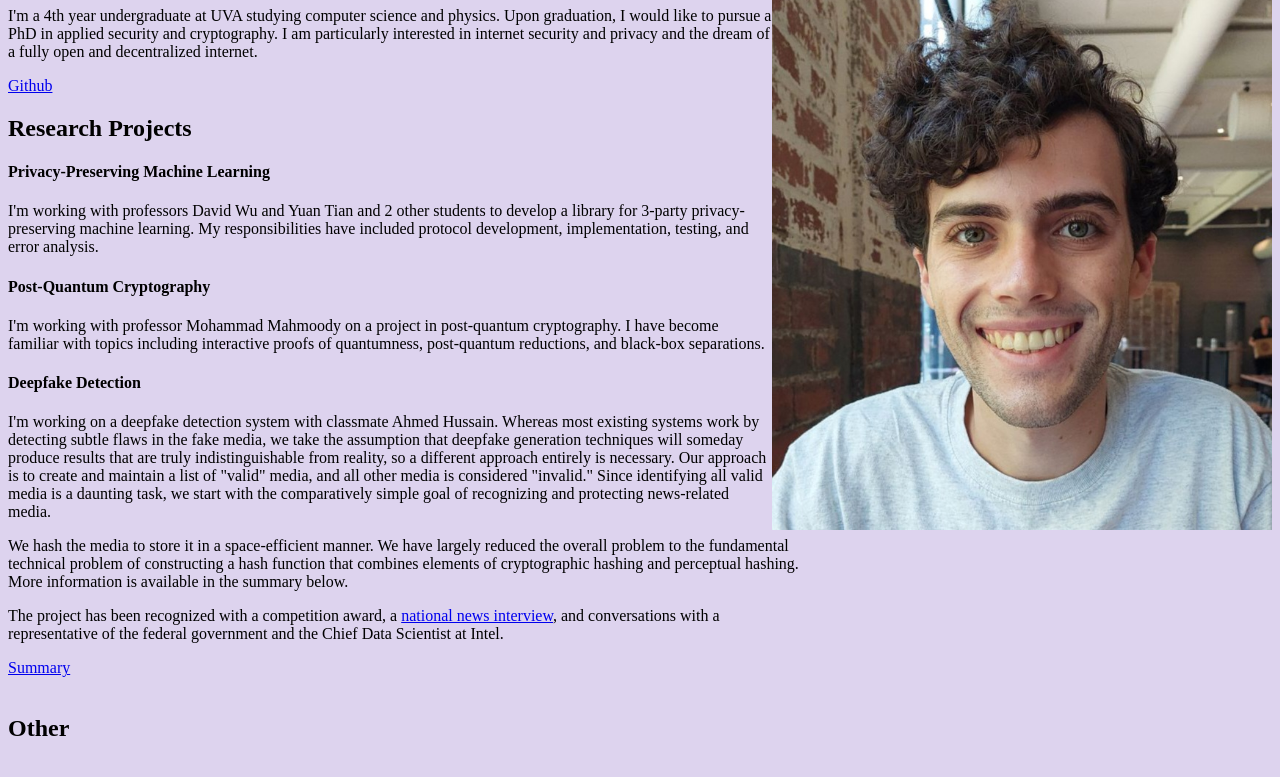
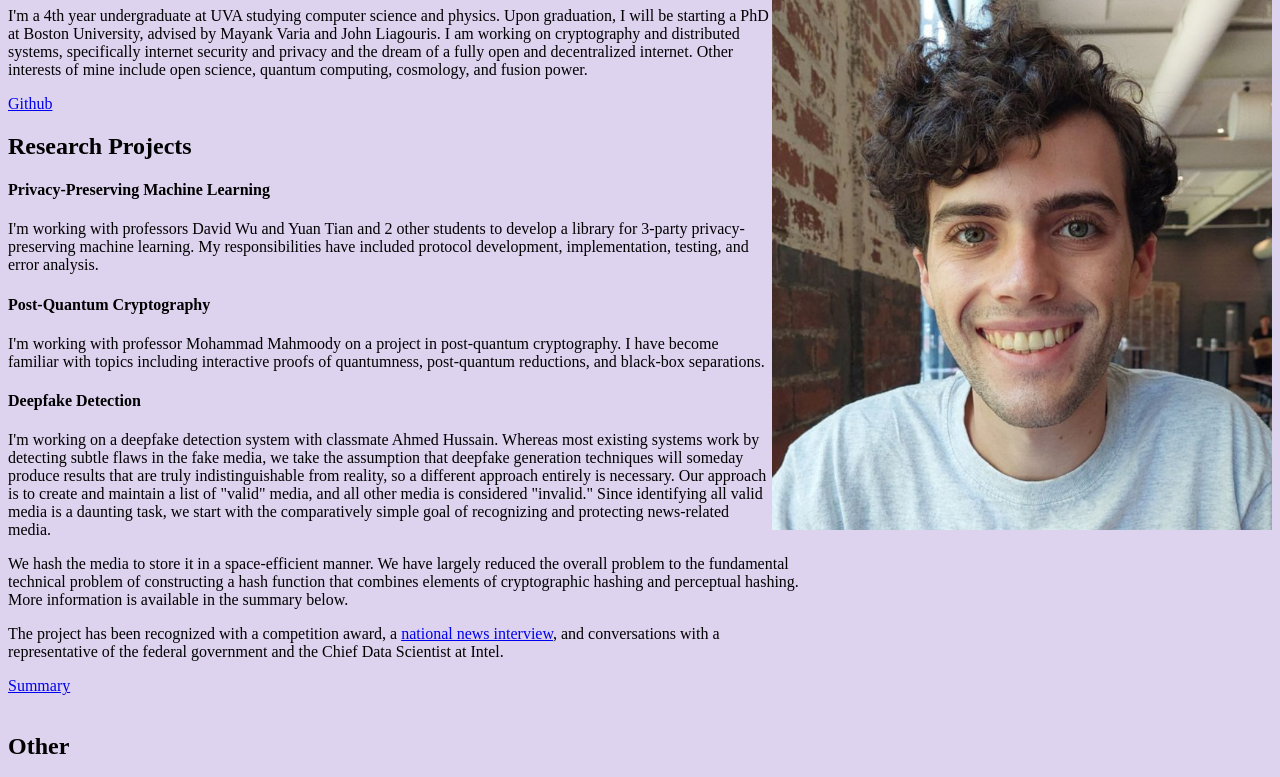
Before and after one commit to sambux1/Personal-Website, a plain HTML site: page index.html in a window 1280 px wide. Shown: the part 73-850 px from the top of the page. Drawn offline with Linux system fonts and the light colour scheme; grey boxes are pictures that could not be loaded.

Commit message:
grad school update

```diff
--- a/index.html
+++ b/index.html
@@ -14,9 +14,11 @@
 <div id="personal_div">
     <h1>Sam Buxbaum</h1>
 
-    <p>I'm a 4th year undergraduate at UVA studying computer science and physics. Upon graduation, I would like to pursue
-        a PhD in applied security and cryptography. I am particularly interested in internet security and privacy
-        and the dream of a fully open and decentralized internet.
+    <p>I'm a 4th year undergraduate at UVA studying computer science and physics. Upon graduation,
+        I will be starting a PhD at Boston University, advised by Mayank Varia and John Liagouris.
+        I am working on cryptography and distributed systems, specifically internet security and privacy
+        and the dream of a fully open and decentralized internet. Other interests of mine include
+        open science, quantum computing, cosmology, and fusion power.
     </p>
 
     <a href="https://github.com/sambux1">Github</a>
```
